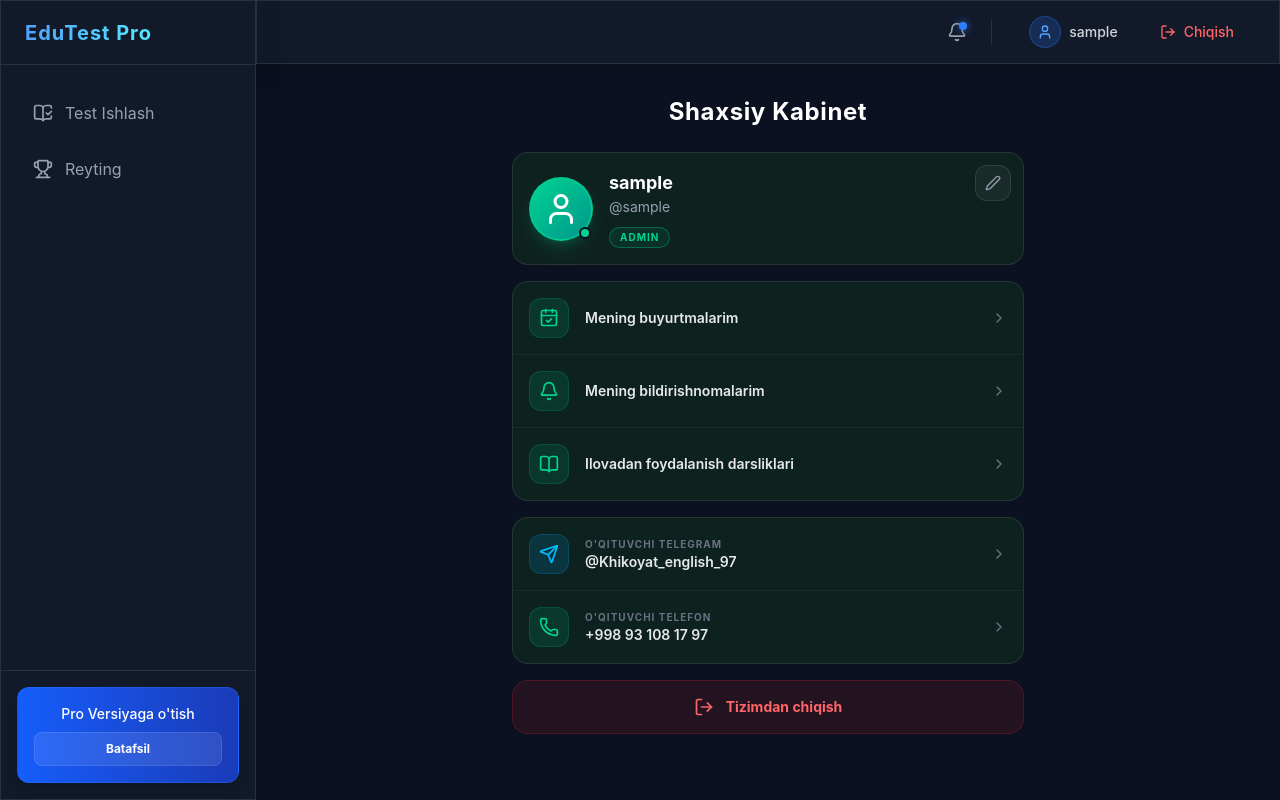
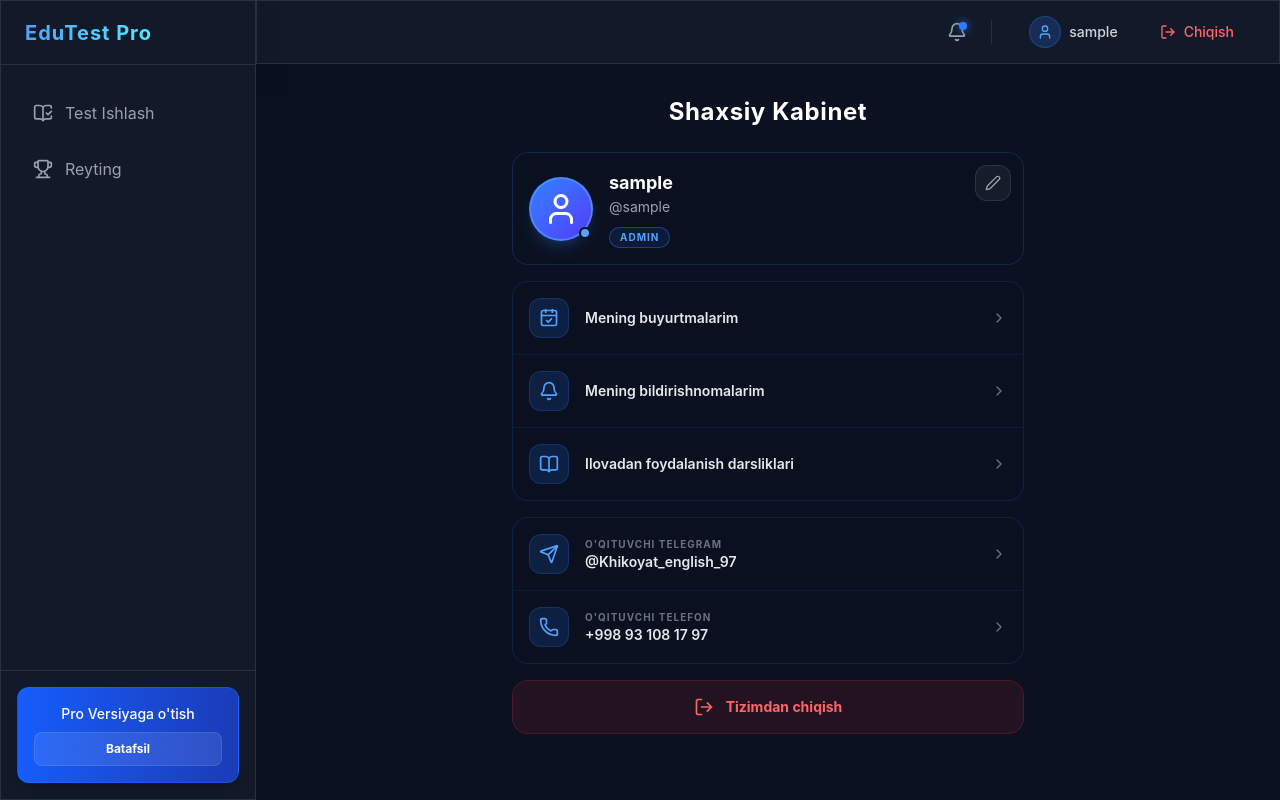
Before and after one commit to webdunyosi/english-test-front, a React (Vite) app: page /profile in a window 1280 px wide. Built offline with nearby package versions, Linux system fonts and the light colour scheme; sample sign-in values are in the browser's storage.

Commit message:
feat: add ProfilePage with user details, menu navigation, contact info, and password change functionality

```diff
--- a/src/pages/ProfilePage.jsx
+++ b/src/pages/ProfilePage.jsx
@@ -70,26 +70,26 @@ const ProfilePage = () => {
 
   const menuItems = [
     {
-      icon: <CalendarCheck className="w-5 h-5 text-emerald-400" />,
+      icon: <CalendarCheck className="w-5 h-5 text-blue-400" />,
       label: "Mening buyurtmalarim",
-      bg: "bg-emerald-500/15",
-      border: "border-emerald-500/20",
+      bg: "bg-blue-500/15",
+      border: "border-blue-500/20",
       badge: null,
       onClick: () => toast('Tez orada mavjud bo\'ladi!', { icon: '📋' })
     },
     {
-      icon: <Bell className="w-5 h-5 text-emerald-400" />,
+      icon: <Bell className="w-5 h-5 text-blue-400" />,
       label: "Mening bildirishnomalarim",
-      bg: "bg-emerald-500/15",
-      border: "border-emerald-500/20",
+      bg: "bg-blue-500/15",
+      border: "border-blue-500/20",
       badge: null,
       onClick: () => toast('Bildirishnomalar tez orada!', { icon: '🔔' })
     },
     {
-      icon: <BookOpen className="w-5 h-5 text-emerald-400" />,
+      icon: <BookOpen className="w-5 h-5 text-blue-400" />,
       label: "Ilovadan foydalanish darsliklari",
-      bg: "bg-emerald-500/15",
-      border: "border-emerald-500/20",
+      bg: "bg-blue-500/15",
+      border: "border-blue-500/20",
       badge: null,
       onClick: () => toast('Darsliklar tez orada!', { icon: '📚' })
     },
@@ -97,17 +97,17 @@ const ProfilePage = () => {
 
   const contactItems = [
     {
-      icon: <Send className="w-5 h-5 text-sky-400" />,
-      bg: "bg-sky-500/15",
-      border: "border-sky-500/20",
+      icon: <Send className="w-5 h-5 text-blue-400" />,
+      bg: "bg-blue-500/15",
+      border: "border-blue-500/20",
       label: "O'QITUVCHI TELEGRAM",
       value: "@Khikoyat_english_97",
       onClick: () => window.open('https://t.me/Khikoyat_english_97', '_blank')
     },
     {
-      icon: <Phone className="w-5 h-5 text-emerald-400" />,
-      bg: "bg-emerald-500/15",
-      border: "border-emerald-500/20",
+      icon: <Phone className="w-5 h-5 text-blue-400" />,
+      bg: "bg-blue-500/15",
+      border: "border-blue-500/20",
       label: "O'QITUVCHI TELEFON",
       value: "+998 93 108 17 97",
       onClick: () => window.open('tel:+998931081797', '_blank')
@@ -124,16 +124,16 @@ const ProfilePage = () => {
 
         {/* User Info Card */}
         <div
-          className="rounded-2xl border border-white/10 mb-4 p-4 flex items-center gap-4 relative"
-          style={{ background: 'rgba(15, 40, 30, 0.7)', backdropFilter: 'blur(12px)' }}
+          className="rounded-2xl border border-blue-500/20 mb-4 p-4 flex items-center gap-4 relative"
+          style={{ background: 'rgba(11, 17, 32, 0.85)', backdropFilter: 'blur(12px)' }}
         >
           {/* Avatar */}
           <div className="relative flex-shrink-0">
-            <div className="w-16 h-16 rounded-full bg-gradient-to-br from-emerald-400 to-teal-600 flex items-center justify-center border-2 border-emerald-400/60 shadow-lg shadow-emerald-500/20 overflow-hidden">
+            <div className="w-16 h-16 rounded-full bg-gradient-to-br from-blue-500 to-indigo-600 flex items-center justify-center border-2 border-blue-400/60 shadow-lg shadow-blue-500/20 overflow-hidden">
               <User className="w-9 h-9 text-white" />
             </div>
             {/* Online indicator */}
-            <span className="absolute bottom-0.5 right-0.5 w-3 h-3 bg-emerald-400 rounded-full border-2 border-[#0b1120]"></span>
+            <span className="absolute bottom-0.5 right-0.5 w-3 h-3 bg-blue-400 rounded-full border-2 border-[#0b1120]"></span>
           </div>
 
           {/* User Details */}
@@ -145,7 +145,7 @@ const ProfilePage = () => {
               @{user?.username || '—'}
             </p>
             <div className="mt-1.5">
-              <span className="inline-block text-[10px] font-bold tracking-widest px-2.5 py-0.5 rounded-full border border-emerald-500/40 text-emerald-400 bg-emerald-500/10">
+              <span className="inline-block text-[10px] font-bold tracking-widest px-2.5 py-0.5 rounded-full border border-blue-500/40 text-blue-400 bg-blue-500/10">
                 {user?.role === 'admin' ? 'ADMIN' : 'MIJOZ'}
               </span>
               {user?.group && (
@@ -168,14 +168,14 @@ const ProfilePage = () => {
 
         {/* Menu Items */}
         <div
-          className="rounded-2xl border border-white/10 mb-4 overflow-hidden"
-          style={{ background: 'rgba(15, 40, 30, 0.7)', backdropFilter: 'blur(12px)' }}
+          className="rounded-2xl border border-blue-500/15 mb-4 overflow-hidden"
+          style={{ background: 'rgba(11, 17, 32, 0.85)', backdropFilter: 'blur(12px)' }}
         >
           {menuItems.map((item, idx) => (
             <button
               key={idx}
               onClick={item.onClick}
-              className="w-full flex items-center gap-4 px-4 py-4 hover:bg-white/5 transition-all duration-200 cursor-pointer group border-b border-white/5 last:border-b-0"
+              className="w-full flex items-center gap-4 px-4 py-4 hover:bg-blue-500/5 transition-all duration-200 cursor-pointer group border-b border-blue-500/10 last:border-b-0"
             >
               <div className={`w-10 h-10 rounded-xl ${item.bg} border ${item.border} flex items-center justify-center flex-shrink-0`}>
                 {item.icon}
@@ -195,14 +195,14 @@ const ProfilePage = () => {
 
         {/* Contact Items */}
         <div
-          className="rounded-2xl border border-white/10 mb-4 overflow-hidden"
-          style={{ background: 'rgba(15, 40, 30, 0.7)', backdropFilter: 'blur(12px)' }}
+          className="rounded-2xl border border-blue-500/15 mb-4 overflow-hidden"
+          style={{ background: 'rgba(11, 17, 32, 0.85)', backdropFilter: 'blur(12px)' }}
         >
           {contactItems.map((item, idx) => (
             <button
               key={idx}
               onClick={item.onClick}
-              className="w-full flex items-center gap-4 px-4 py-4 hover:bg-white/5 transition-all duration-200 cursor-pointer group border-b border-white/5 last:border-b-0"
+              className="w-full flex items-center gap-4 px-4 py-4 hover:bg-blue-500/5 transition-all duration-200 cursor-pointer group border-b border-blue-500/10 last:border-b-0"
             >
               <div className={`w-10 h-10 rounded-xl ${item.bg} border ${item.border} flex items-center justify-center flex-shrink-0`}>
                 {item.icon}
```
